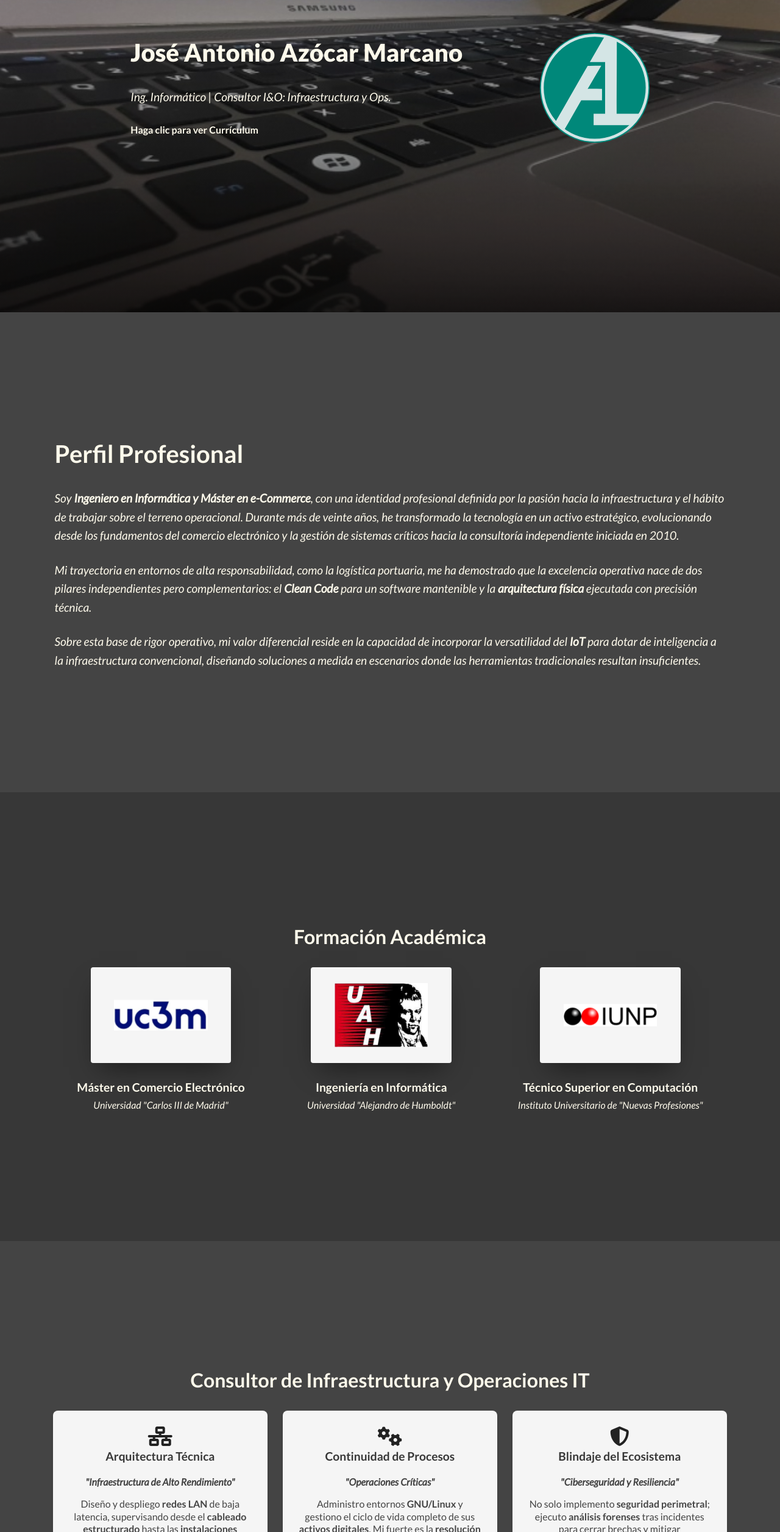
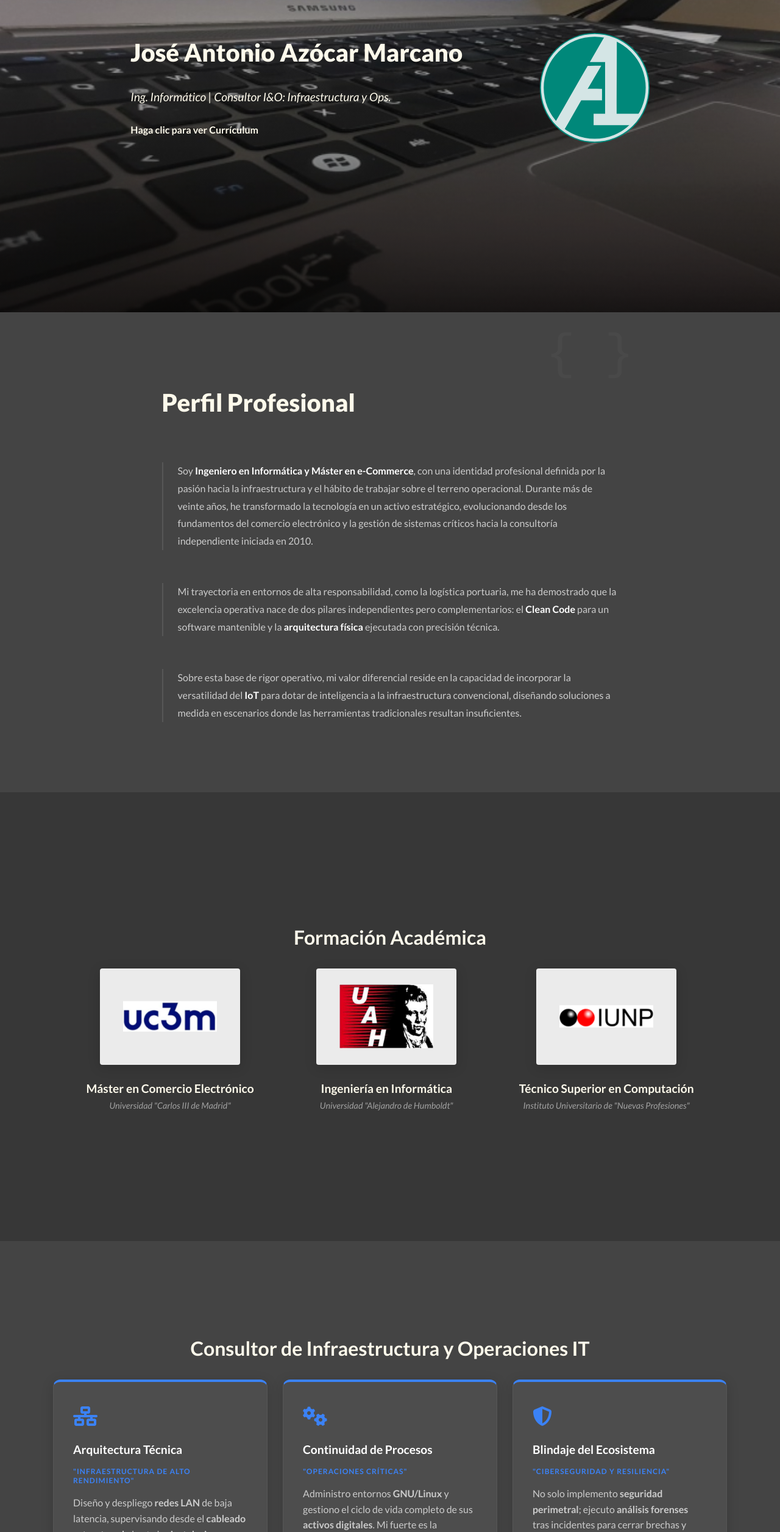
Before and after one commit to azocarone/portafolio, a plain HTML site: page index.html in a window 1280 px wide. Shown: the part 288-2800 px from the top of the page at 61% size. Drawn offline with nearby package versions, Linux system fonts and the light colour scheme.

Commit message:
Modernización del diseñó grafico, aplicando cambios en el CSS

```diff
--- a/css/about.css
+++ b/css/about.css
@@ -3,6 +3,9 @@
     --about-padding: var(--spacing);
     --about-title-font-size: calc(var(--font-size-base) * 2.5);
     --about-description-font-size: calc(var(--font-size-base) * 1.2)
+
+    --about-accent: #3b82f6; /* Consistente con las otras secciones */
+    --about-text-highlight: #ffffff;
 }
 
 .about {
@@ -13,11 +16,50 @@
     width: var(--container-width);
     max-width: var(--max-width-container);
     margin: 0 auto;
+
+    display: flex;
+    flex-direction: column;
+    gap: calc(var(--about-gap) * 1.5);
+    padding: var(--about-padding);
+    width: var(--container-width);
+    max-width: 800px; /* Un poco más estrecho mejora la legibilidad en textos largos */
+    margin: 0 auto;
+    position: relative;
+}
+
+/* Decoración sutil de fondo (opcional) */
+.about::before {
+    content: "{ }";
+    position: absolute;
+    top: -20px;
+    right: 0;
+    font-family: monospace;
+    font-size: 5rem;
+    color: rgba(255, 255, 255, 0.03);
+    pointer-events: none;
 }
 
 .about__title {
     font-size: var(--about-title-font-size);
     font-weight: 700;
+
+    font-size: var(--about-title-font-size);
+    font-weight: 800; /* Un poco más pesado para impacto visual */
+    color: var(--about-accent);
+    margin: 0;
+    position: relative;
+    display: inline-block;
+}
+
+/* Línea decorativa bajo el título */
+.about__title::after {
+    content: "";
+    display: block;
+    width: 60px;
+    height: 4px;
+    background: var(--about-accent);
+    margin-top: 0.5rem;
+    border-radius: 2px;
 }
 
 .about__description {
@@ -26,4 +68,19 @@
     font-style: italic;
     line-height: var(--line-height-base);
     margin: 0;
+
+    font-size: var(--about-description-font-size);
+    font-weight: 400;
+    font-style: normal; /* Cambiamos a normal para mejor lectura, usando cursiva solo para énfasis */
+    line-height: 1.8; /* Aumentamos para que el texto "respire" */
+    color: #cccccc;
+    border-left: 2px solid rgba(255, 255, 255, 0.1);
+    padding-left: 1.5rem;
+    margin-top: 1rem;
 }
+
+/* Resaltado para palabras clave dentro de la descripción */
+.about__description strong {
+    color: var(--about-text-highlight);
+    font-weight: 600;
+}
--- a/css/common.css
+++ b/css/common.css
@@ -6,6 +6,11 @@
     --container-width: 90%;
     --max-width-container: 75rem;
     --spacing: clamp(1rem, 2vw, 2rem);
+
+    --accent-color: #3b82f6; /* Un azul profesional, puedes cambiarlo por tu favorito */
+    --card-shadow-soft: 0 4px 20px rgba(0, 0, 0, 0.15);
+    --card-shadow-hover: 0 10px 30px rgba(0, 0, 0, 0.3);
+    --transition-smooth: all 0.3s cubic-bezier(0.4, 0, 0.2, 1);
   }
 
   body {
--- a/css/education.css
+++ b/css/education.css
@@ -47,10 +47,20 @@
     box-shadow: 0 1.25rem 2.5rem -0.875rem rgba(0, 0, 0, 0.5);
     padding: var(--education-padding);
     transition: transform 0.3s ease;
+
+    background: rgba(245, 245, 245, 0.95); /* Menos agresivo */
+    border: 1px solid rgba(255, 255, 255, 0.1);
+    box-shadow: var(--card-shadow-soft);
+    transition: var(--transition-smooth);
+    overflow: hidden; /* Para que el contenido no desborde */
 }
 
 .education__logo:hover {
     transform: scale(1.05);
+
+    transform: translateY(-8px);
+    box-shadow: var(--card-shadow-hover);
+    border-bottom: 3px solid var(--accent-color); /* Indicador visual de interacción */
 }
 
 .education__logo-image {
@@ -67,6 +77,12 @@
     font-size: var(--education-degree-font-size);
     font-weight: 700;
     margin-top: var(--spacing);
+
+    font-size: var(--education-degree-font-size);
+    font-weight: 700;
+    margin-top: 1.5rem;
+    color: var(--text-color);
+    text-align: center;
 }
 
 .education__institution {
@@ -76,8 +92,15 @@
     color: inherit;
     text-decoration: none;
     margin: 0;
+
+    font-size: 0.9rem;
+    color: #a0a0a0; /* Un gris más suave para la institución */
+    transition: var(--transition-smooth);
 }
 
 .education__institution:hover {
     text-decoration: underline;
+
+    color: var(--accent-color);
+    text-decoration: none;
 }
--- a/css/projects.css
+++ b/css/projects.css
@@ -10,6 +10,11 @@
     --projects-item-title-margin-side: calc(var(--projects-padding) * 0.5);
     --projects-item-keypad-gap: calc(var(--projects-gap) * 0.5);
     --projects-item-button-padding: calc(var(--projects-padding) * 0.2) calc(var(--projects-padding) * 0.8);
+
+    --projects-accent: #3b82f6;
+    --projects-shadow-refined: 0 10px 30px -15px rgba(0, 0, 0, 0.5);
+    --projects-img-filter: grayscale(20%) brightness(0.9);
+    --transition-bounce: all 0.4s cubic-bezier(0.175, 0.885, 0.32, 1.275);
 }
 
 .projects {
@@ -52,6 +57,18 @@
     border-radius: 0.25rem;
     box-shadow: var(--projects-shadow);
     padding: var(--projects-item-header-padding);
+
+    background: #3a3a3a; /* Un tono ligeramente más claro para contraste */
+    border: 1px solid rgba(255, 255, 255, 0.05);
+    border-radius: 0.5rem;
+    box-shadow: var(--projects-shadow-refined);
+    padding: 1.5rem;
+    transition: var(--transition-bounce);
+}
+
+.projects__item:hover .projects__item-header {
+    transform: translateY(-5px);
+    border-color: var(--projects-accent);
 }
 
 .projects__item-title {
@@ -59,6 +76,11 @@
     font-weight: 700;
     margin-left: var(--projects-item-title-margin-side);
     margin-right: var(--projects-item-title-margin-side);
+
+    font-size: var(--projects-item-title-font-size);
+    color: #ffffff;
+    margin: 0; /* Limpiamos márgenes para control total */
+    letter-spacing: 0.5px;
 }
 
 .projects__item-image {
@@ -66,6 +88,17 @@
     height: auto;
     border-radius: 0.25rem;
     box-shadow: var(--projects-shadow);
+
+    filter: var(--projects-img-filter);
+    transition: var(--transition-bounce);
+    border: 1px solid rgba(255, 255, 255, 0.1);
+    object-fit: cover;
+}
+
+.projects__item:hover .projects__item-image {
+    filter: grayscale(0%) brightness(1);
+    transform: scale(1.02) rotate(1deg); /* Un ligero giro da dinamismo */
+    box-shadow: 0 20px 40px rgba(0, 0, 0, 0.4);
 }
 
 .projects__item-info {
@@ -98,24 +131,42 @@
     padding: var(--projects-item-button-padding);
     cursor: pointer;
     transition: all 0.3s ease;
+
+    text-transform: uppercase;
+    font-weight: 600;
+    font-size: 0.8rem;
+    letter-spacing: 1px;
+    border: 1px solid rgba(255, 255, 255, 0.1);
+    backdrop-filter: blur(4px);
+    transition: var(--transition-bounce);
 }
 
 .projects__item-button:hover {
     filter: brightness(0.7);
+
+    filter: brightness(1.2);
+    transform: translateY(-2px);
+    box-shadow: 0 5px 15px rgba(0, 0, 0, 0.3);
 }
 
 .projects__item-button:nth-child(1) {
     background: var(--projects-button-github-bg);
+
+    background: linear-gradient(135deg, #1A7F37 0%, #146c2e 100%);
 }
 
 .projects__item-button:nth-child(2) {
     background: var(--projects-button-demo-bg);
+
+    background: linear-gradient(135deg, #040642 0%, #0a0d6e 100%);
 }
 
 @media screen and (min-width: 1024px) {
     .projects__item {
         flex-direction: row;
         align-items: center;
+
+        gap: 4rem; /* Más espacio entre imagen y texto */
     }
 
     .projects__item:nth-child(even) {
@@ -131,5 +182,13 @@
     .projects__item-info {
         align-items: normal;
         flex: 1 0 0;
+
+        padding: 1rem;
+    }
+
+    .projects__item-description {
+        line-height: 1.8;
+        color: #d1d1d1;
+        max-width: 500px;
     }
 }
--- a/css/services.css
+++ b/css/services.css
@@ -41,20 +41,42 @@
     box-shadow: var(--services-item-shadow);
     transition: transform 0.3s ease;
     padding: var(--services-gap);
+
+    text-align: left; /* Alineado a la izquierda se siente más profesional para servicios */
+    background: #4d4d4d; /* Un gris ligeramente más claro que el body para generar profundidad */
+    border: 1px solid rgba(255, 255, 255, 0.05);
+    border-top: 4px solid var(--accent-color); /* El toque distintivo */
+    border-radius: 0.75rem;
+    padding: 2.5rem 2rem;
+    box-shadow: var(--card-shadow-soft);
+    transition: var(--transition-smooth);
+    position: relative;
 }
 
 .services__item:hover {
     transform: translateY(-0.625rem);
+
+    transform: translateY(-12px);
+    background: #555555;
+    box-shadow: var(--card-shadow-hover);
 }
 
 .services__item-icon {
     color: var(--services-icon-color);
+
+    font-size: 2rem;
+    margin-bottom: 1.5rem;
+    color: var(--accent-color); /* El icono resalta */
+    display: block;
 }
 
 .services__item-title {
     font-size: var(--services-item-title-font-size);
     font-weight: 700;
     color: var(--services-title-color);
+
+    color: #ffffff; /* Blanco puro para el título */
+    margin-bottom: 0.75rem;
 }
 
 .services__item-tagline {
@@ -63,6 +85,14 @@
     font-weight: 700;
     line-height: var(--services-item-line-height);
     color: var(--services-text-color);
+
+    font-style: normal;
+    text-transform: uppercase;
+    font-size: 0.75rem;
+    letter-spacing: 1px;
+    color: var(--accent-color);
+    margin-bottom: 1rem;
+    display: block;
 }
 
 .services__item-description {
@@ -70,6 +100,9 @@
     font-weight: 400;
     line-height: var(--services-item-line-height);
     color: var(--services-text-color);
+
+    line-height: 1.6;
+    color: #cccccc; /* Gris claro para el cuerpo */
 }
 
 @media screen and (min-width: 768px) {
```
